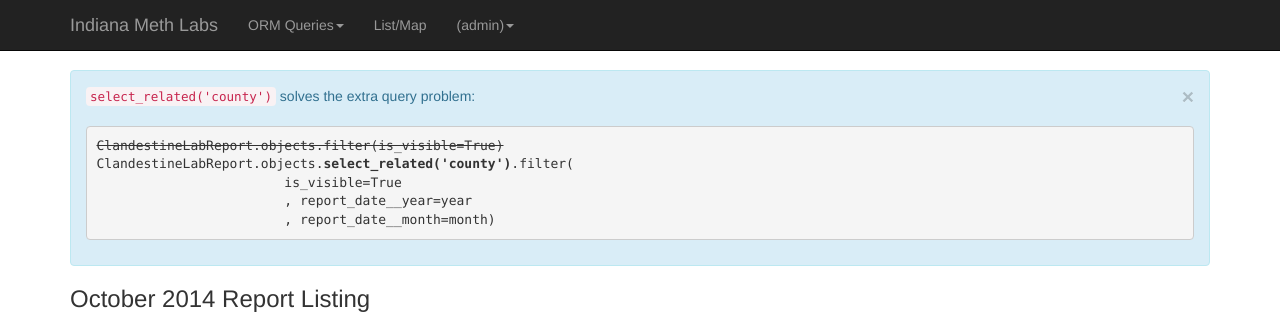
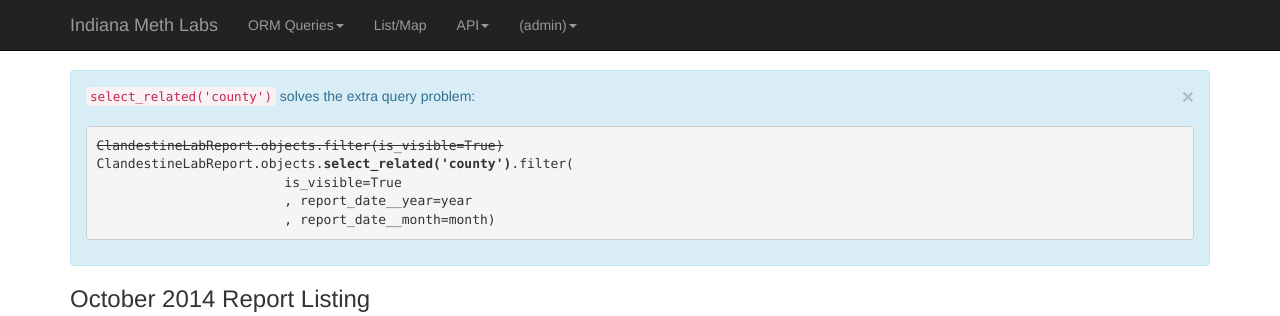
Before and after one commit to raprasad/indiana-meth-labs, a Django app: page /labs/list/2014/10/ in a window 1280 px wide. Shown: the top 316 px of the page. Run offline with Django 3.2, Linux system fonts and the light colour scheme; data that the repository does not hold is empty; parts of the project's set-up code (start-up, migrations or seed data) failed here and were passed over; some libraries are stand-ins or nearby versions.

Commit message:
menu for API

```diff
--- a/methlabs/templates/base.html
+++ b/methlabs/templates/base.html
@@ -69,6 +69,18 @@
 
                     </li>
                     <li class="dropdown">
+                        <a href="#" class="dropdown-toggle" data-toggle="dropdown">API<span class="caret"></span></a>
+                          <ul class="dropdown-menu" role="menu">
+                            <li><a href="/api/v1/?format=json">schema list</a></li>
+                            <li><a href="/api/v1/clandestine-lab-report/schema/?format=json">report schema</a></li>
+                    	    <li><a href="/api/v1/clandestine-lab-report/?format=json">reports</a></li>
+                    	    <li><a href="/api/v1/clandestine-lab-report/1?format=json">report: id 1</a></li>
+                    	    <li><a href="/api/v1/clandestine-lab-report/set/1;5;7/?format=json">report: ids 1,5, 7</a></li>
+                            <li><a href="/api/v1/seizure-location-type/?format=json">locations</a></li>
+                        </ul>
+                    </li>
+
+                    <li class="dropdown">
                         <a href="#" class="dropdown-toggle" data-toggle="dropdown">(admin)<span class="caret"></span></a>
                           <ul class="dropdown-menu" role="menu">
                                <li>
```
